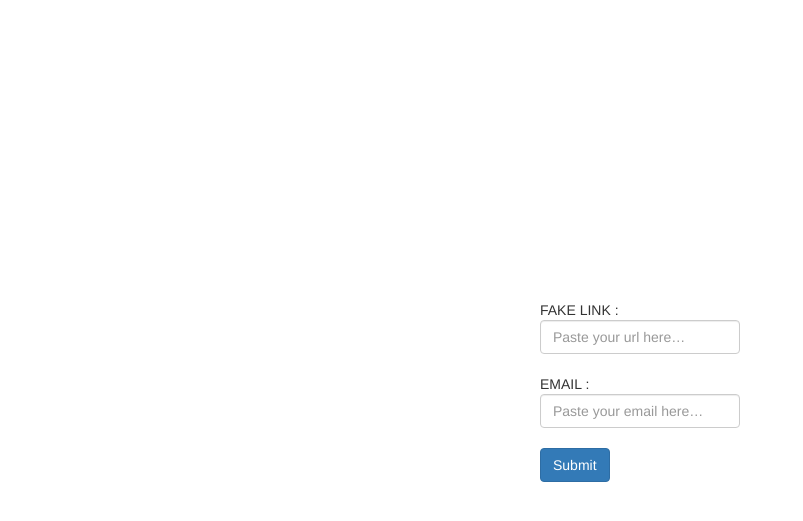
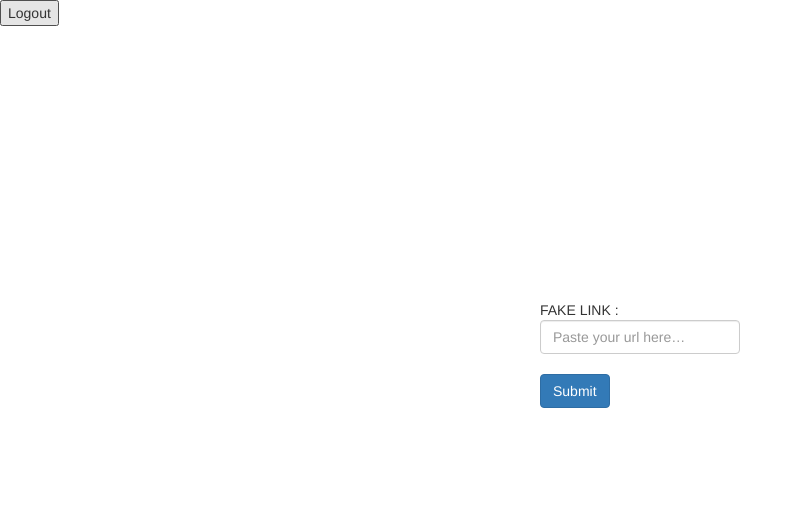
Before and after one commit to srungarapugopikrishna/internet-trustworth, a Django app: template fakelinkshub/templates/submit_link.html in a window 1280 px wide. Shown: the top 521 px of the page, without its empty margins (0-803 px from the left). Run offline with Django 3.2, Linux system fonts and the light colour scheme; the template is opened without the code that fills it, so the values that code supplies are empty; parts of the project's set-up code (start-up, migrations or seed data) failed here and were passed over; some libraries are stand-ins or nearby versions.

Commit message:
Updating to pythonanywhere

```diff
--- a/fakelinkshub/templates/submit_link.html
+++ b/fakelinkshub/templates/submit_link.html
@@ -23,12 +23,14 @@
 
     </head>
     <body>
-
+        <div>
+            <button type="button" onclick="location.href='{% url 'logout' %}'">Logout</button>
+        </div>
         <div class="center">
             <form name="url_submit" id="submit_url_form"  action="/submit_url" method="post">
                 {% csrf_token %}
                 FAKE LINK : <input class="form-control" type="url" required name = 'url_field' placeholder="Paste your url here…"><br>
-                EMAIL : <input class="form-control" type="email" required name = 'email_field' placeholder="Paste your email here…"><br>
+                <!--EMAIL : <input class="form-control" type="email" required name = 'email_field' placeholder="Paste your email here…"><br>-->
                 <button type="submit" class="btn btn-primary">Submit</button>
             </form>
         </div>
--- a/fakelinkshub/urls.py
+++ b/fakelinkshub/urls.py
@@ -3,6 +3,11 @@ from django.conf.urls import url
 from . import views
 
 urlpatterns = [
-    url(r'^$', views.index, name='index'),
+    # url(r'^$', views.index, name='index'),
+    url(r'^$', views.signIn, name='index'),
+    url(r'^postsign/', views.postsign),
+    url(r'^logout/', views.logout, name="logout"),
+    url(r'^signup/', views.signUp, name="signup"),
+    url(r'^postsignup/', views.postsignup),
     url(r'^submit_url$', views.submit_url, name='submit'),
 ]
--- a/trustworthinternet/settings.py
+++ b/trustworthinternet/settings.py
@@ -118,7 +118,3 @@ USE_TZ = True
 # https://docs.djangoproject.com/en/1.11/howto/static-files/
 
 STATIC_URL = '/static/'
-
-# Configure Django App for Heroku.
-import django_heroku
-django_heroku.settings(locals())
```
Also changed, not shown: requirements.txt (+15 -0 lines).
